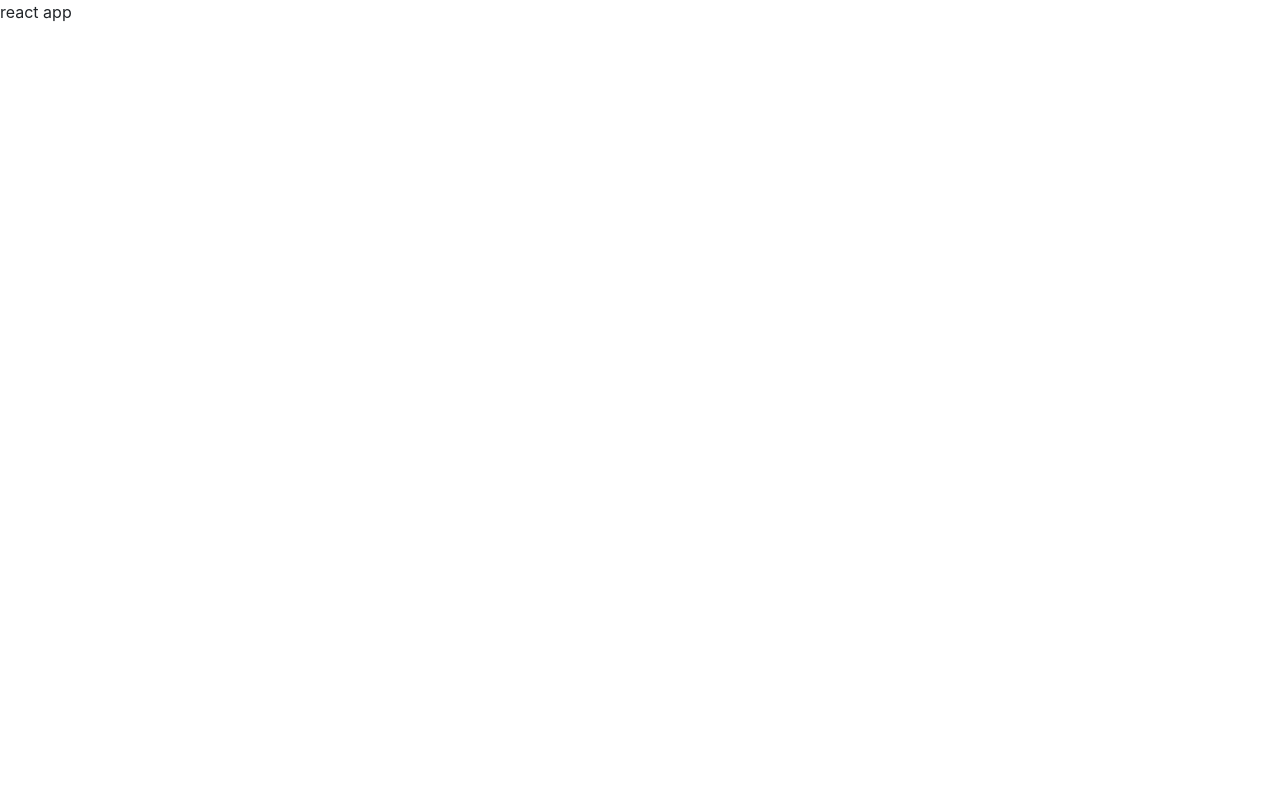
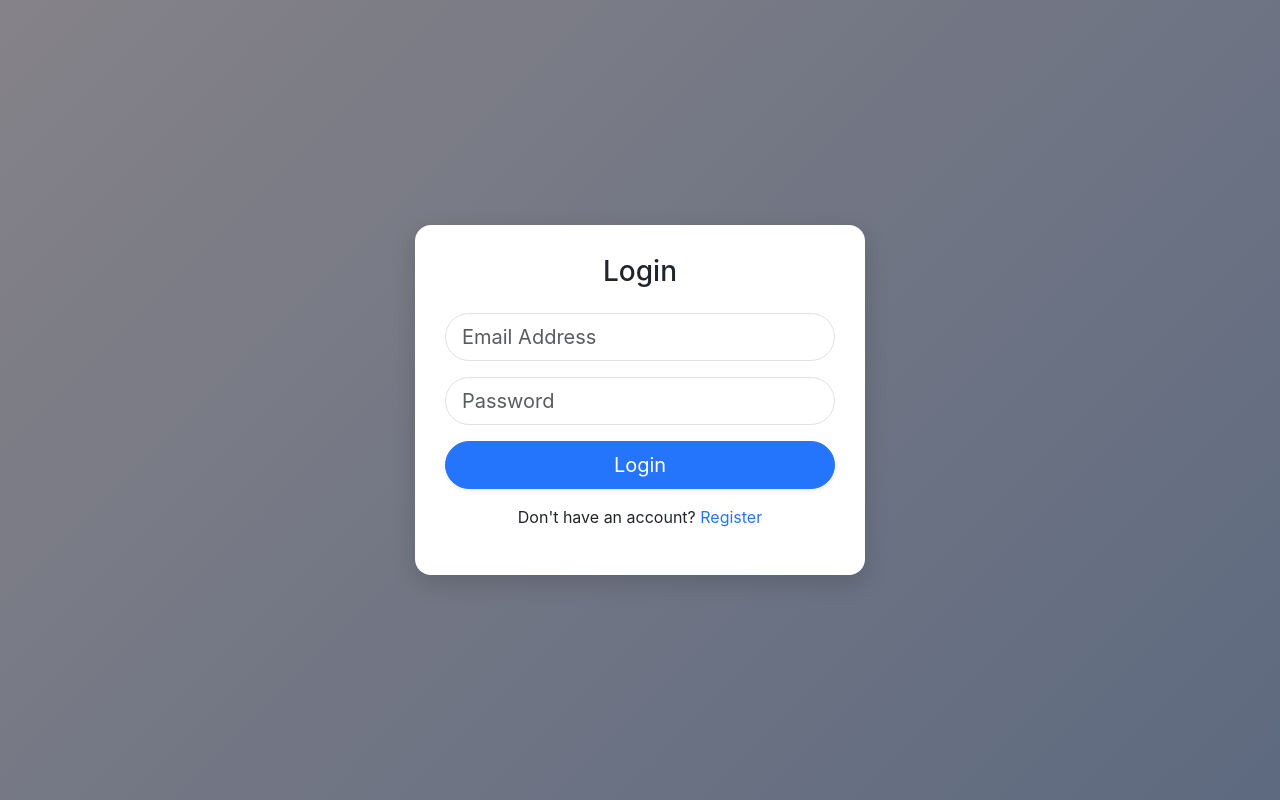
Before and after one commit to Abhilasha-Duwal/Task-management-project, a React (Create React App) app in the folder client/: page /login in a window 1280 px wide. Built offline with nearby package versions, Linux system fonts and the light colour scheme.

Commit message:
feat: add routes to render pages

```diff
--- a/client/src/App.js
+++ b/client/src/App.js
@@ -1,9 +1,29 @@
+import { BrowserRouter, Routes, Route } from "react-router-dom";
+import Register from "./pages/Register/Register";
+import Login from "./pages/Login/Login";
+import AuthGuard from "./components/AuthGuard";
+import Task from "./pages/Task/Task";
+import PublicRoute from "./components/PublicRoute";
 
 function App() {
   return (
-    <div className="App">
-     react app
-    </div>
+   <BrowserRouter>
+      <Routes>
+         {/* Public routes */}
+        <Route path="/login" element={<PublicRoute> <Login /> </PublicRoute>} />
+        <Route path="/register" element={<PublicRoute><Register /></PublicRoute>} />
+
+        {/* Protected routes */}
+        <Route
+          path="/"
+          element={
+            <AuthGuard>
+              <Task/>
+            </AuthGuard>
+          }
+        />
+      </Routes>
+    </BrowserRouter>
   );
 }
 
```
